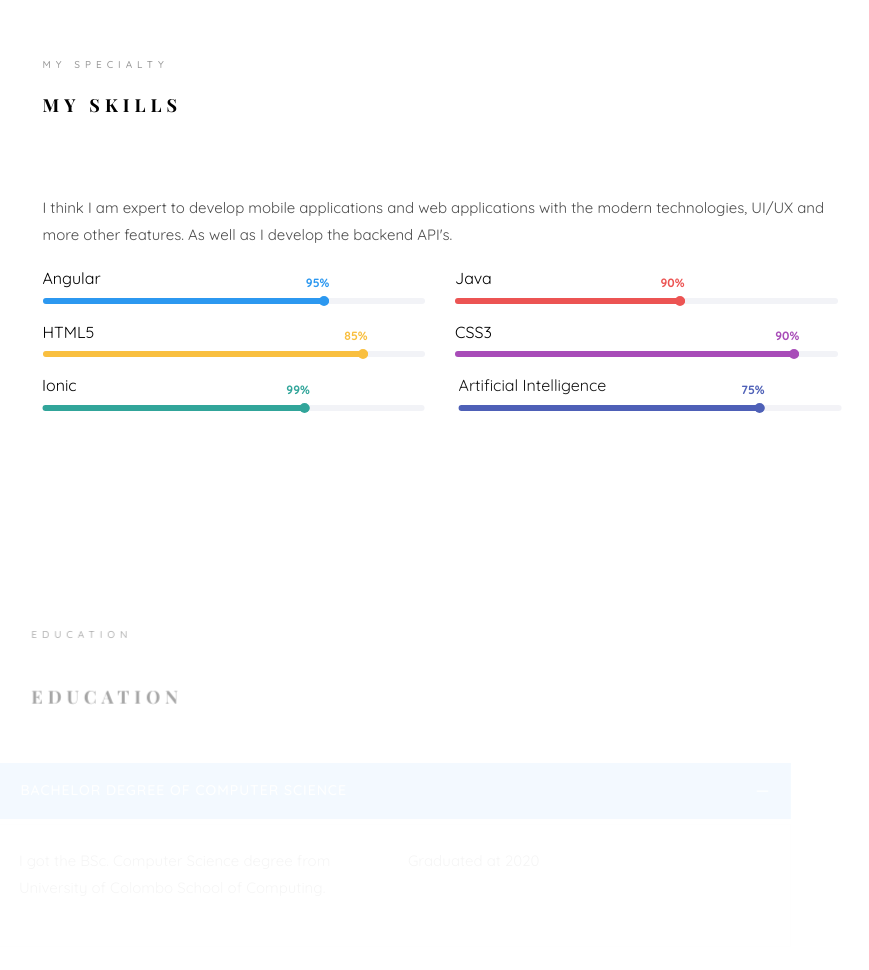
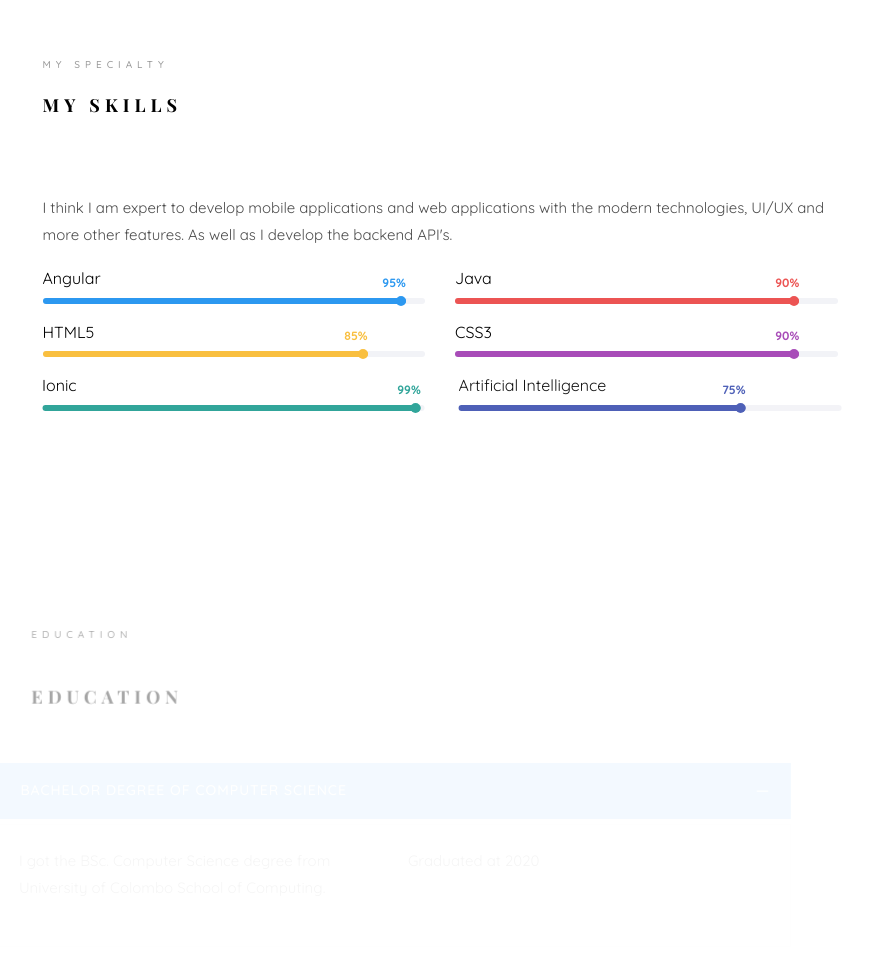
Before and after one commit to haseeAmarathunga/haseeAmarathunga.github.io, a plain HTML site: page index.html in a window 1280 px wide. Shown: the part 3359-4329 px from the top of the page, without its empty margins (350-1219 px from the left). Drawn offline with nearby package versions, Linux system fonts and the light colour scheme; files whose address does not match are found by name; a web font is replaced by a local one.

Commit message:
Update skills

```diff
--- a/index.html
+++ b/index.html
@@ -285,7 +285,7 @@ Copyright &copy;<script>document.write(new Date().getFullYear());</script> All r
 								<h3>Angular</h3>
 								<div class="progress">
 								 	<div class="progress-bar color-1" role="progressbar" aria-valuenow="95"
-								  	aria-valuemin="0" aria-valuemax="100" style="width:75%">
+								  	aria-valuemin="0" aria-valuemax="100" style="width:95%">
 								    <span>95%</span>
 								  	</div>
 								</div>
@@ -296,7 +296,7 @@ Copyright &copy;<script>document.write(new Date().getFullYear());</script> All r
 								<h3>Java</h3>
 								<div class="progress">
 								 	<div class="progress-bar color-2" role="progressbar" aria-valuenow="90"
-								  	aria-valuemin="0" aria-valuemax="100" style="width:60%">
+								  	aria-valuemin="0" aria-valuemax="100" style="width:90%">
 								    <span>90%</span>
 								  	</div>
 								</div>
@@ -329,7 +329,7 @@ Copyright &copy;<script>document.write(new Date().getFullYear());</script> All r
 								<h3>Ionic</h3>
 								<div class="progress">
 								 	<div class="progress-bar color-5" role="progressbar" aria-valuenow="99"
-								  	aria-valuemin="0" aria-valuemax="100" style="width:70%">
+								  	aria-valuemin="0" aria-valuemax="100" style="width:99%">
 								    <span>99%</span>
 								  	</div>
 								</div>
@@ -340,7 +340,7 @@ Copyright &copy;<script>document.write(new Date().getFullYear());</script> All r
 								<h3>Artificial Intelligence</h3>
 								<div class="progress">
 								 	<div class="progress-bar color-6" role="progressbar" aria-valuenow="75"
-								  	aria-valuemin="0" aria-valuemax="100" style="width:80%">
+								  	aria-valuemin="0" aria-valuemax="100" style="width:75%">
 								    <span>75%</span>
 								  	</div>
 								</div>
```
